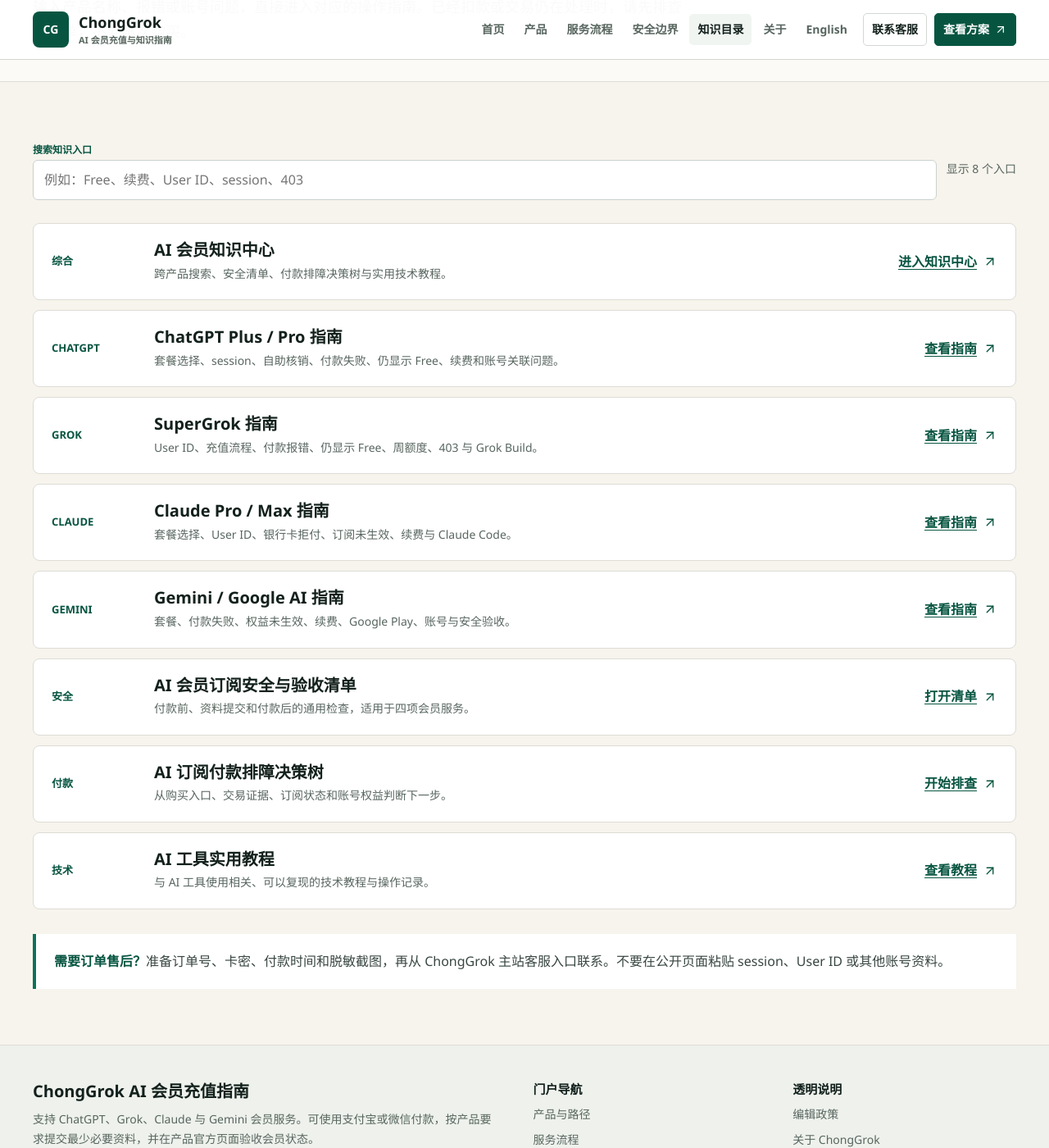
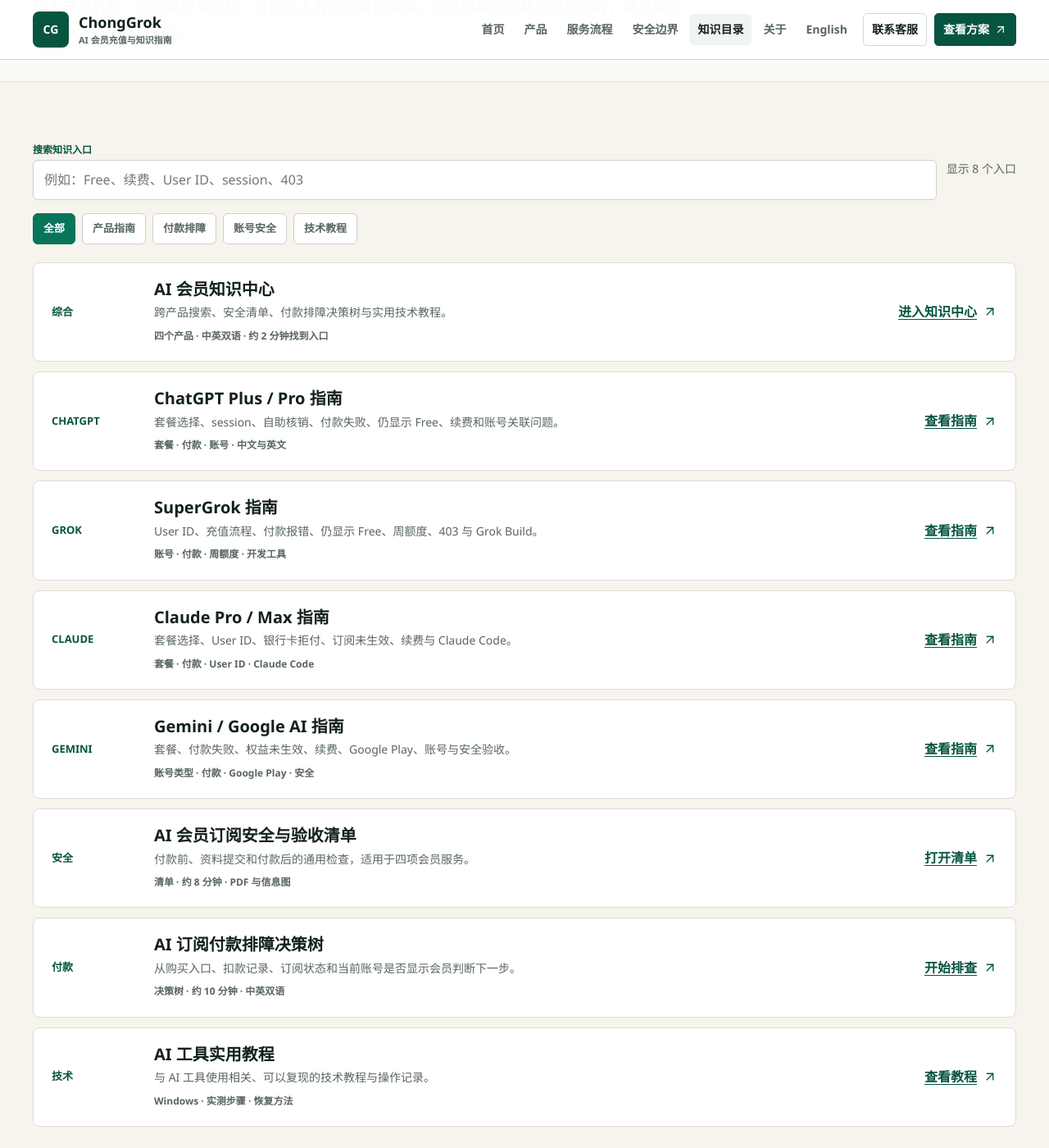
Before and after one commit to he20000405-pixel/chonggrok-guides-portal, a Jekyll site: the page built from knowledge/index.md, in a window 1280 px wide and 1400 px high, scrolled down 239 px. Shown: the whole window at 82% size. Built offline with Jekyll 4.4.1, drawn with Linux system fonts in a browser that asks for light colours.

Commit message:
Improve portal knowledge discovery

```diff
--- a/assets/css/site.css
+++ b/assets/css/site.css
@@ -1081,6 +1081,33 @@
   font-size: 14px;
 }
 
+.directory-filters {
+  display: flex;
+  flex-wrap: wrap;
+  gap: 8px;
+  margin: -12px 0 22px;
+}
+
+.directory-filter {
+  min-height: 36px;
+  padding: 7px 12px;
+  border: 1px solid var(--line-strong);
+  border-radius: 6px;
+  color: var(--muted);
+  background: #fff;
+  font: inherit;
+  font-size: 13px;
+  font-weight: 750;
+  cursor: pointer;
+}
+
+.directory-filter:hover,
+.directory-filter.is-active {
+  color: #fff;
+  border-color: var(--brand);
+  background: var(--brand);
+}
+
 .directory-list {
   display: grid;
   gap: 12px;
@@ -1117,6 +1144,14 @@
   margin: 0;
   color: var(--muted);
   font-size: 14px;
+}
+
+.directory-meta {
+  display: block;
+  margin-top: 7px;
+  color: var(--muted);
+  font-size: 12px;
+  font-weight: 700;
 }
 
 .directory-item a {
--- a/assets/js/site.js
+++ b/assets/js/site.js
@@ -71,13 +71,18 @@
   const directoryInput = document.querySelector("[data-directory-search]");
   const directoryItems = [...document.querySelectorAll("[data-directory-item]")];
   const directoryCount = document.querySelector("[data-directory-count]");
+  const directoryFilters = [...document.querySelectorAll("[data-directory-filter]")];
+  let activeDirectoryFilter = "all";
 
   const filterDirectory = () => {
     const query = directoryInput.value.trim().toLocaleLowerCase();
     let visible = 0;
     directoryItems.forEach((item) => {
       const haystack = item.dataset.search.toLocaleLowerCase();
-      const match = !query || haystack.includes(query);
+      const categories = (item.dataset.category || "").split(/\s+/);
+      const matchesQuery = !query || haystack.includes(query);
+      const matchesCategory = activeDirectoryFilter === "all" || categories.includes(activeDirectoryFilter);
+      const match = matchesQuery && matchesCategory;
       item.hidden = !match;
       if (match) visible += 1;
     });
@@ -87,6 +92,13 @@
   };
 
   directoryInput?.addEventListener("input", filterDirectory);
+  directoryFilters.forEach((button) => {
+    button.addEventListener("click", () => {
+      activeDirectoryFilter = button.dataset.directoryFilter || "all";
+      directoryFilters.forEach((item) => item.classList.toggle("is-active", item === button));
+      filterDirectory();
+    });
+  });
   if (directoryInput) filterDirectory();
 
   if (window.lucide) {
--- a/knowledge/index.md
+++ b/knowledge/index.md
@@ -26,45 +26,53 @@
       <span class="directory-count" data-directory-count aria-live="polite"></span>
     </div>
 
+    <div class="directory-filters" role="group" aria-label="按内容类型筛选">
+      <button class="directory-filter is-active" type="button" data-directory-filter="all">全部</button>
+      <button class="directory-filter" type="button" data-directory-filter="product">产品指南</button>
+      <button class="directory-filter" type="button" data-directory-filter="payment">付款排障</button>
+      <button class="directory-filter" type="button" data-directory-filter="safety">账号安全</button>
+      <button class="directory-filter" type="button" data-directory-filter="technical">技术教程</button>
+    </div>
+
     <div class="directory-list">
-      <article class="directory-item" data-directory-item data-search="all ai membership payment troubleshooting safety checklist decision tree labs">
+      <article class="directory-item" data-directory-item data-category="product payment safety technical" data-search="all ai membership payment troubleshooting safety checklist decision tree labs">
         <span class="directory-label">综合</span>
-        <div><h2>AI 会员知识中心</h2><p>跨产品搜索、安全清单、付款排障决策树与实用技术教程。</p></div>
+        <div><h2>AI 会员知识中心</h2><p>跨产品搜索、安全清单、付款排障决策树与实用技术教程。</p><span class="directory-meta">四个产品 · 中英双语 · 约 2 分钟找到入口</span></div>
         <a class="text-link" href="https://he20000405-pixel.github.io/" rel="noopener">进入知识中心 <i data-lucide="arrow-up-right"></i></a>
       </article>
-      <article class="directory-item" data-directory-item data-search="chatgpt plus pro go payment declined paid free renewal session app store google play associated account">
+      <article class="directory-item" data-directory-item data-category="product payment" data-search="chatgpt plus pro go payment declined paid free renewal session app store google play associated account">
         <span class="directory-label">ChatGPT</span>
-        <div><h2>ChatGPT Plus / Pro 指南</h2><p>套餐选择、session、自助核销、付款失败、仍显示 Free、续费和账号关联问题。</p></div>
+        <div><h2>ChatGPT Plus / Pro 指南</h2><p>套餐选择、session、自助核销、付款失败、仍显示 Free、续费和账号关联问题。</p><span class="directory-meta">套餐 · 付款 · 账号 · 中文与英文</span></div>
         <a class="text-link" href="https://he20000405-pixel.github.io/chatgpt-plus-pro-china-guide/" rel="noopener">查看指南 <i data-lucide="arrow-up-right"></i></a>
       </article>
-      <article class="directory-item" data-directory-item data-search="grok supergrok user id uuid payment 403 build cli paid free weekly limit subscription">
+      <article class="directory-item" data-directory-item data-category="product payment technical" data-search="grok supergrok user id uuid payment 403 build cli paid free weekly limit subscription">
         <span class="directory-label">Grok</span>
-        <div><h2>SuperGrok 指南</h2><p>User ID、充值流程、付款报错、仍显示 Free、周额度、403 与 Grok Build。</p></div>
+        <div><h2>SuperGrok 指南</h2><p>User ID、充值流程、付款报错、仍显示 Free、周额度、403 与 Grok Build。</p><span class="directory-meta">账号 · 付款 · 周额度 · 开发工具</span></div>
         <a class="text-link" href="https://he20000405-pixel.github.io/supergrok-china-guide/" rel="noopener">查看指南 <i data-lucide="arrow-up-right"></i></a>
       </article>
-      <article class="directory-item" data-directory-item data-search="claude pro max user id payment declined paid free renewal claude code">
+      <article class="directory-item" data-directory-item data-category="product payment technical" data-search="claude pro max user id payment declined paid free renewal claude code">
         <span class="directory-label">Claude</span>
-        <div><h2>Claude Pro / Max 指南</h2><p>套餐选择、User ID、银行卡拒付、订阅未生效、续费与 Claude Code。</p></div>
+        <div><h2>Claude Pro / Max 指南</h2><p>套餐选择、User ID、银行卡拒付、订阅未生效、续费与 Claude Code。</p><span class="directory-meta">套餐 · 付款 · User ID · Claude Code</span></div>
         <a class="text-link" href="https://he20000405-pixel.github.io/claude-pro-max-china-guide/" rel="noopener">查看指南 <i data-lucide="arrow-up-right"></i></a>
       </article>
-      <article class="directory-item" data-directory-item data-search="gemini google ai pro account payment declined paid free renewal google play account">
+      <article class="directory-item" data-directory-item data-category="product payment safety" data-search="gemini google ai pro account payment declined paid free renewal google play account">
         <span class="directory-label">Gemini</span>
-        <div><h2>Gemini / Google AI 指南</h2><p>套餐、付款失败、权益未生效、续费、Google Play、账号与安全验收。</p></div>
+        <div><h2>Gemini / Google AI 指南</h2><p>套餐、付款失败、权益未生效、续费、Google Play、账号与安全验收。</p><span class="directory-meta">账号类型 · 付款 · Google Play · 安全</span></div>
         <a class="text-link" href="https://he20000405-pixel.github.io/gemini-google-ai-pro-china-guide/" rel="noopener">查看指南 <i data-lucide="arrow-up-right"></i></a>
       </article>
-      <article class="directory-item" data-directory-item data-search="security checklist password session user id minimum data official verification">
+      <article class="directory-item" data-directory-item data-category="safety" data-search="security checklist password session user id minimum data official verification">
         <span class="directory-label">安全</span>
-        <div><h2>AI 会员订阅安全与验收清单</h2><p>付款前、资料提交和付款后的通用检查，适用于四项会员服务。</p></div>
+        <div><h2>AI 会员订阅安全与验收清单</h2><p>付款前、资料提交和付款后的通用检查，适用于四项会员服务。</p><span class="directory-meta">清单 · 约 8 分钟 · PDF 与信息图</span></div>
         <a class="text-link" href="https://he20000405-pixel.github.io/resources/ai-membership-safety-checklist/" rel="noopener">打开清单 <i data-lucide="arrow-up-right"></i></a>
       </article>
-      <article class="directory-item" data-directory-item data-search="payment troubleshooting decision tree charged paid not active free duplicate billing apple google play x">
+      <article class="directory-item" data-directory-item data-category="payment" data-search="payment troubleshooting decision tree charged paid not active free duplicate billing apple google play x">
         <span class="directory-label">付款</span>
-        <div><h2>AI 订阅付款排障决策树</h2><p>从购买入口、交易证据、订阅状态和账号权益判断下一步。</p></div>
+        <div><h2>AI 订阅付款排障决策树</h2><p>从购买入口、扣款记录、订阅状态和当前账号是否显示会员判断下一步。</p><span class="directory-meta">决策树 · 约 10 分钟 · 中英双语</span></div>
         <a class="text-link" href="https://he20000405-pixel.github.io/resources/ai-subscription-payment-troubleshooting/" rel="noopener">开始排查 <i data-lucide="arrow-up-right"></i></a>
       </article>
-      <article class="directory-item" data-directory-item data-search="labs codex desktop skin windows developer tutorial">
+      <article class="directory-item" data-directory-item data-category="technical" data-search="labs codex desktop skin windows developer tutorial">
         <span class="directory-label">技术</span>
-        <div><h2>AI 工具实用教程</h2><p>与 AI 工具使用相关、可以复现的技术教程与操作记录。</p></div>
+        <div><h2>AI 工具实用教程</h2><p>与 AI 工具使用相关、可以复现的技术教程与操作记录。</p><span class="directory-meta">Windows · 实测步骤 · 恢复方法</span></div>
         <a class="text-link" href="https://he20000405-pixel.github.io/labs/" rel="noopener">查看教程 <i data-lucide="arrow-up-right"></i></a>
       </article>
     </div>
```
Also changed, not shown: en/index.md (+14 -0 lines).
